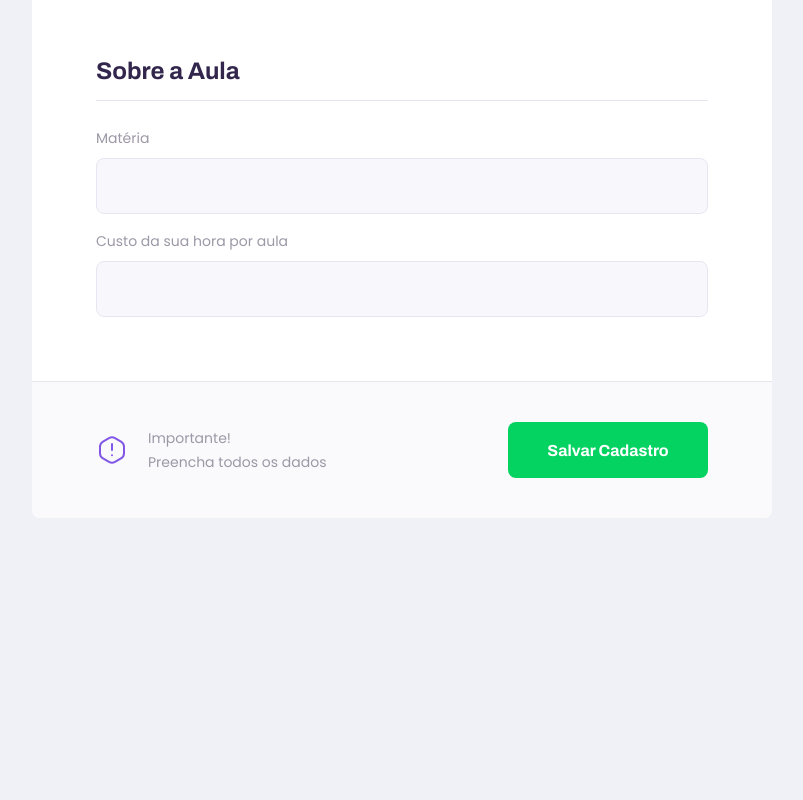
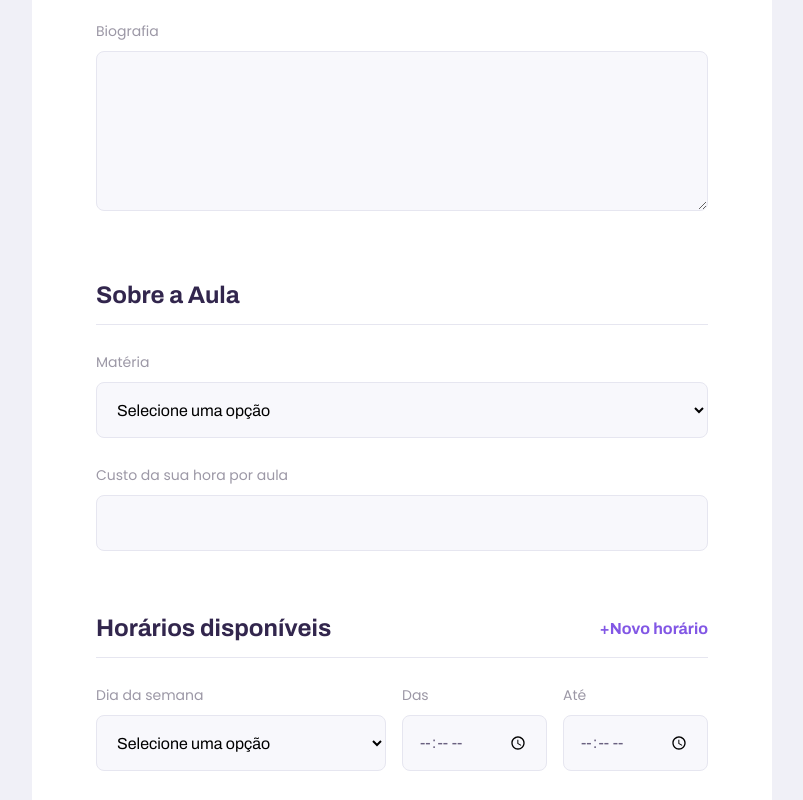
Before and after one commit to ArthurAnicio/ProffyNLW, a React (Create React App) app in the folder web/: page /give-classes in a window 1280 px wide. Shown: the part 740-1540 px from the top of the page, without its empty margins (238-1041 px from the left). Before the commit the page ends 1258 px from the top, so only its background shows below. Built offline with nearby package versions, Linux system fonts and the light colour scheme.

Commit message:
TeacherForm Update

```diff
--- /dev/null
+++ b/web/src/components/Select/index.tsx
@@ -0,0 +1,27 @@
+import React, { SelectHTMLAttributes } from "react";
+import './styles.css'
+
+interface SelectProps extends SelectHTMLAttributes<HTMLSelectElement>{
+    label : string;
+    name: string;
+    opitions: Array<{
+        value:string;
+        label:string;
+    }>;
+
+}
+const Select: React.FC<SelectProps> = ({label, name, opitions, ...rest}) => {
+    return(
+    <div className='select-block'>
+        <label htmlFor={name}>{label}</label>
+        <select defaultValue="" id={name} {...rest}>
+            <option value='' disabled  hidden>Selecione uma opção</option>
+            {opitions.map(option => {
+                return <option key={option.value} value={option.value} >{option.label}</option>
+            })}
+        </ select>
+    </div>
+    )
+}
+
+export default Select
--- /dev/null
+++ b/web/src/components/Select/styles.css
@@ -0,0 +1,32 @@
+ .select-block{
+    position: relative;
+  }
+   .select-block + .select-block{
+    margin-top: 1.4rem;
+  }
+   .select-block label{
+    font-size: 1.4rem;
+  }
+
+   .select-block select{
+    width: 100%;
+    height: 5.6rem;
+    margin-top: 0.8rem;
+    border-radius: 0.8rem;
+    background: var(--color-input-background);
+    border: 1px solid var(--color-line-in-white);
+    outline: 0;
+    padding: 0 1.6rem;
+    font: 1.6rem Archivo;
+  }
+
+   .select-block:focus-within::after {
+      width: calc(100% - 3.2rem);
+      height: 2px;
+      content: '';
+      background: var(--color-primary-light);
+      position: absolute;
+      left: 1.6rem;
+      right: 1.6rem;
+      bottom: 0;
+  }
--- /dev/null
+++ b/web/src/components/TextArea/index.tsx
@@ -0,0 +1,18 @@
+import React, { TextareaHTMLAttributes } from "react";
+import './styles.css'
+
+interface TextAreaProps extends TextareaHTMLAttributes<HTMLTextAreaElement>{
+    label : string;
+    name: string;
+
+}
+const TextArea: React.FC<TextAreaProps> = (props, ...rest) => {
+    return(
+    <div className='Textarea-block'>
+        <label htmlFor={props.name}>{props.label}</label>
+        <textarea  id={props.name} {...rest} />
+    </div>
+    )
+}
+
+export default TextArea
--- /dev/null
+++ b/web/src/components/TextArea/styles.css
@@ -0,0 +1,34 @@
+ .Textarea-block{
+    position: relative;
+  }
+   .Textarea-block + .Textarea-block{
+    margin-top: 1.4rem;
+  }
+   .Textarea-block label{
+    font-size: 1.4rem;
+  }
+
+   .Textarea-block textarea{
+    width: 100%;
+    height: 16rem;
+    min-height: 8rem;
+    margin-top: 0.8rem;
+    border-radius: 0.8rem;
+    background: var(--color-input-background);
+    border: 1px solid var(--color-line-in-white);
+    outline: 0;
+    resize: vertical;
+    padding: 1.2rem 1.6rem;
+    font: 1.6rem Archivo;
+  }
+
+   .Textarea-block:focus-within::after {
+      width: calc(100% - 3.2rem);
+      height: 2px;
+      content: '';
+      background: var(--color-primary-light);
+      position: absolute;
+      left: 1.6rem;
+      right: 1.6rem;
+      bottom: 7px;
+  }
--- a/web/src/pages/teacherForm/index.tsx
+++ b/web/src/pages/teacherForm/index.tsx
@@ -1,9 +1,29 @@
-import React from 'react';
+import React, {useState} from 'react';
 import PageHeader from '../../components/PageHeader/index.tsx';
 import './styles.css'
 import Input from '../../components/Input/index.tsx';
 import warningIcon from '../../assents/images/icons/warning.svg'
+import TextArea from '../../components/TextArea/index.tsx';
+import Select from '../../components/Select/index.tsx';
 function TeacherForm() {
+    const [scheduleItens, setScheduleItems] = useState(
+        [
+            {week_day: 0, from: '', to: '' }
+        ]
+    )
+
+    function addNewScheduleItem(){
+        setScheduleItems([
+            ...scheduleItens,
+            {week_day: 0, from: '', to: '' }
+        ])
+        scheduleItens.push({
+            week_day: 0,
+            from: '',
+            to: ''
+        })
+    }
+
     return(
         <div id='page-teacher-form' className='container'>
             <PageHeader
@@ -16,11 +36,56 @@
                     <Input type='text' name='name' label='Nome Completo'/>
                     <Input type='text' name='avatar' label='Nome Completo'/>
                     <Input type='text' name='whatsapp' label='WhatsApp'/>
+                    <TextArea name='bio' label='Biografia' />
                 </fieldset>
                 <fieldset>
                     <legend>Sobre a Aula</legend>
-                    <Input type='text' name='subject' label='Matéria'/>
+                    <Select
+                        name='subject'
+                        label='Matéria'
+                        opitions={[
+                            {value: 'Artes', label: 'Artes'},
+                            {value: 'Biologia', label: 'Biologia'},
+                            {value: 'Ciências', label: 'Ciências'},
+                            {value: 'História', label: 'História'},
+                            {value: 'Física', label: 'Física'},
+                            {value: 'Geografia', label: 'Geografia'},
+                            {value: 'Português', label: 'Português'},
+                            {value: 'Matemática', label: 'Matemática'},
+                            {value: 'Química', label: 'Química'}
+                        ]}
+                    />
                     <Input type='text' name='cost' label='Custo da sua hora por aula'/>
+                </fieldset>
+                <fieldset>
+                    <legend>
+                        Horários disponíveis
+                        <button type='button' onClick={addNewScheduleItem}>
+                            +Novo horário
+                        </button>
+                    </legend>
+
+                    {scheduleItens.map(scheduleItem => {
+                        return(
+                            <div key={scheduleItem.week_day} className="schedule-item">
+                                <Select name='week_day'
+                                label='Dia da semana'
+                                    opitions={[
+                                        {value: '0', label: 'Domingo'},
+                                        {value: '1', label: 'Segunda'},
+                                        {value: '2', label: 'Terça'},
+                                        {value: '3', label: 'Quarta'},
+                                        {value: '4', label: 'Quinta'},
+                                        {value: '5', label: 'Sexta'},
+                                        {value: '6', label: 'Sábado'}
+                                    ]}
+                                />
+                            <Input name='from' label='Das' type='time' />
+                            <Input name='to' label='Até' type='time' />
+                            </div>
+                        )
+                    })}
+
                 </fieldset>
                 <footer>
                     <p>
--- a/web/src/pages/teacherForm/styles.css
+++ b/web/src/pages/teacherForm/styles.css
@@ -39,11 +39,29 @@
     border-bottom: 1px solid var(--color-line-in-white);
 }
 
+#page-teacher-form main fieldset legend button{
+    background: none;
+    border: 0;
+    color: var(--color-primary);
+    font: 700 1.6rem Archivo;
+    cursor: pointer;
+    transition: 0.2;
+}
+
+#page-teacher-form main fieldset legend button:hover{
+    color: var(--color-primary-dark);
+}
+
 #page-teacher-form main footer{
     padding: 4rem 2.4rem;
     background: var(--color-box-footer);
     border-top: 1px solid var(--color-line-in-white);
     margin-top: 0.4rem;
+}
+
+#page-teacher-form main fieldset .input-block + .Textarea-block,
+#page-teacher-form main fieldset .select-block + .input-block{
+    margin-top: 2.4rem;
 }
 
 #page-teacher-form main footer p {
@@ -92,6 +110,16 @@
         padding: 0 6.4rem;
     }
 
+    #page-teacher-form main .schedule-item {
+        display: grid;
+        grid-template-columns: 2fr 1fr 1fr;
+        column-gap: 1.6rem;
+    }
+
+    #page-teacher-form main .schedule-item .input-block{
+        margin-top: 0 !important;
+    }
+
     #page-teacher-form main footer{
         padding: 4.0rem 6.4rem;
         display: flex;
--- a/web/src/pages/teacherList/index.tsx
+++ b/web/src/pages/teacherList/index.tsx
@@ -5,13 +5,40 @@
 
 import TeacherItem from '../../components/TeacherItem/index.tsx'
 import Input from '../../components/Input/index.tsx';
+import Select from '../../components/Select/index.tsx';
 function TeacherList() {
     return(
         <div id='page-teacher-list' className='container'>
             <PageHeader title="Estes são os proffys disponíveis">
                 <form  id='search-teachers'>
-                    <Input type='text' name='subject' label='Matéria'/>
-                    <Input type='text' name='week_day' label='Dia da semana'/>
+                <Select
+                        name='subject'
+                        label='Matéria'
+                        opitions={[
+                            {value: 'Artes', label: 'Artes'},
+                            {value: 'Biologia', label: 'Biologia'},
+                            {value: 'Ciências', label: 'Ciências'},
+                            {value: 'História', label: 'História'},
+                            {value: 'Física', label: 'Física'},
+                            {value: 'Geografia', label: 'Geografia'},
+                            {value: 'Português', label: 'Português'},
+                            {value: 'Matemática', label: 'Matemática'},
+                            {value: 'Química', label: 'Química'}
+                        ]}
+                    />
+                    <Select
+                        name='week_day'
+                        label='Dia da semana'
+                        opitions={[
+                            {value: '0', label: 'Domingo'},
+                            {value: '1', label: 'Segunda'},
+                            {value: '2', label: 'Terça'},
+                            {value: '3', label: 'Quarta'},
+                            {value: '4', label: 'Quinta'},
+                            {value: '5', label: 'Sexta'},
+                            {value: '6', label: 'Sábado'}
+                        ]}
+                    />
                     <Input type='time' name='time' label='Hora'/>
                 </form>
             </PageHeader>
--- a/web/src/pages/teacherList/styles.css
+++ b/web/src/pages/teacherList/styles.css
@@ -32,7 +32,8 @@
     position: absolute;
     bottom: -28px;
   }
-  #search-teachers .input-block + .input-block{
+  #search-teachers .input-block + .input-block,
+  #search-teachers .select-block + .select-block{
     margin-top: 0;
   }
 
```
